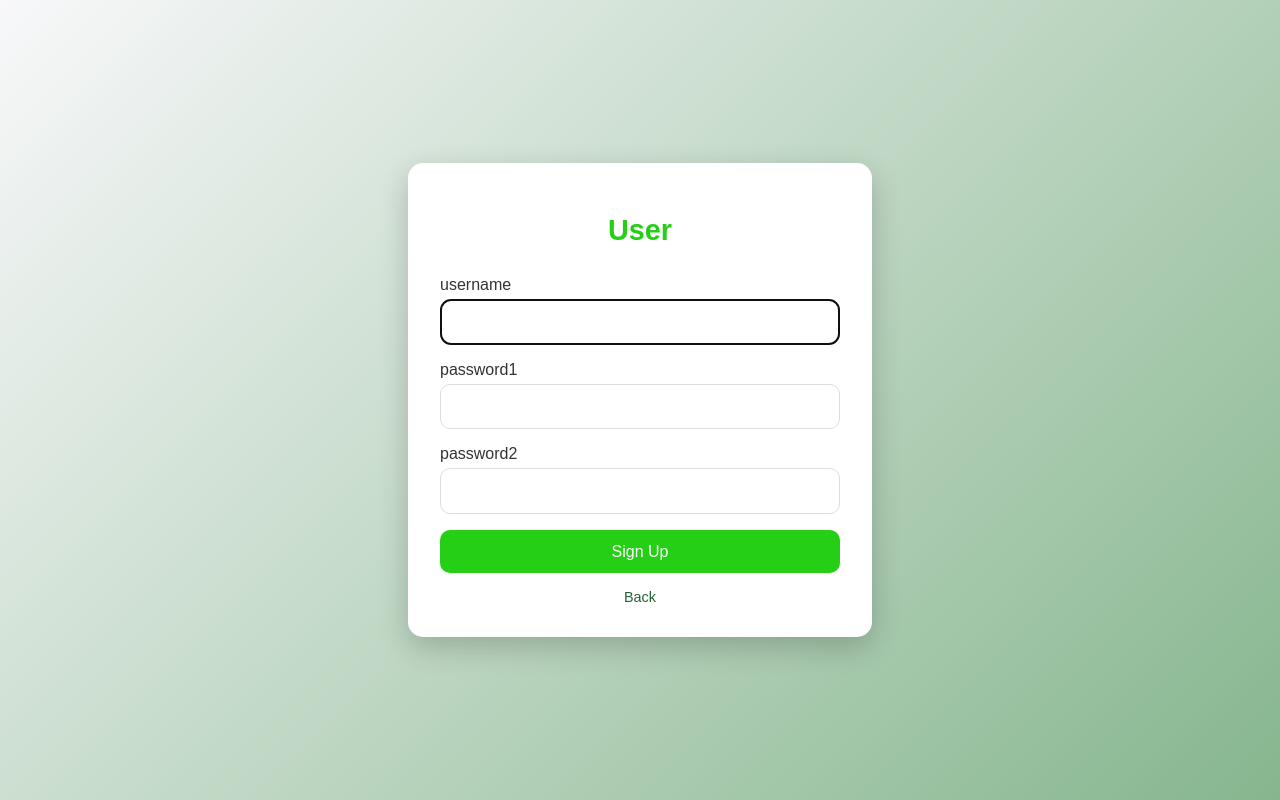
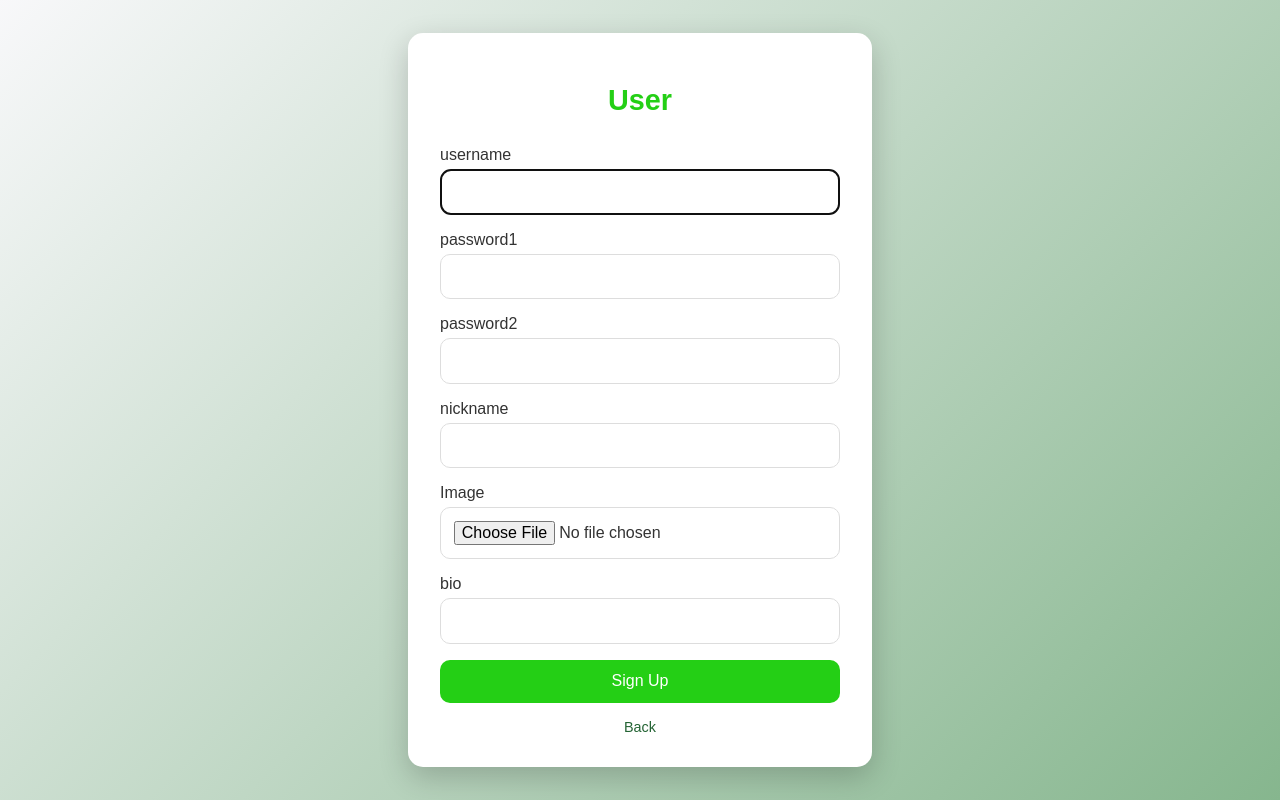
Before and after one commit to sigorzav/sparta-quest, a Django app: page /user/signup/ in a window 1280 px wide. Run offline with Django 5.2, Linux system fonts and the light colour scheme; some libraries are stand-ins or nearby versions.

Commit message:
프로필 이미지 네비 추가, 포스트 목록 컬럼 수정,

```diff
--- a/quest/chapter_03/django_pjt/common/templates/footer.html
+++ b/quest/chapter_03/django_pjt/common/templates/footer.html
@@ -1,4 +1,3 @@
 <footer>
     <script src="https://cdn.jsdelivr.net/npm/bootstrap@5.2.3/dist/js/bootstrap.bundle.min.js"></script>
-    <script src="https://cdn.startbootstrap.com/sb-forms-latest.js"></script>
 </footer>
--- a/quest/chapter_03/django_pjt/post/templates/post/post_form.html
+++ b/quest/chapter_03/django_pjt/post/templates/post/post_form.html
@@ -11,7 +11,8 @@
         <div class="row">
             <div class="col-lg-6 mx-auto">
                 <div class="page-heading">
-                    <h1>{% if is_update %}Edit Post{% else %}New Post{% endif %}</h1>
+                    <!-- Post title-->
+                    <h1 class="fw-bolder mb-1">🐶 {% if is_update %}Edit Post{% else %}New Post{% endif %}</h1>
                 </div>
                 <hr>
                 <form action="{% if is_update %}{% url 'post:post_update' post.pk %}{% else %}{% url 'post:post_create' %}{% endif %}" method="POST" enctype="multipart/form-data">
--- a/quest/chapter_03/django_pjt/post/templates/post/post_list.html
+++ b/quest/chapter_03/django_pjt/post/templates/post/post_list.html
@@ -27,7 +27,7 @@
                                 <tr>
                                     <th scope="col" style="width: 5%; text-align: center;">#</th>
                                     <th scope="col" style="width: 50%; text-align: center;">Title</th>
-                                    <th scope="col" style="width: 15%; text-align: center;">Author</th>
+                                    <th scope="col" style="width: 15%; text-align: center;">Nickname</th>
                                     <th scope="col" style="width: 20%; text-align: center;">Date</th>
                                     <th scope="col" style="width: 10%; text-align: center;">Views</th>
                                 </tr>
@@ -37,7 +37,7 @@
                                     <tr>
                                         <th scope="row" style="text-align: right;">{{ post.id }}</th>
                                         <td><a href="{% url 'post:post_detail' post.pk %}">{{ post.title }}</a></td>
-                                        <td style="text-align: center;">{{ post.author }}</td>
+                                        <td style="text-align: center;">{{ post.author.nickname }}</td>
                                         <td style="text-align: center;">{{ post.created_at|date:"Y-m-d H:i:s" }}</td>
                                         <td style="text-align: right;">{{ post.views }}</td>
                                     </tr>
--- a/quest/chapter_03/django_pjt/post/views.py
+++ b/quest/chapter_03/django_pjt/post/views.py
@@ -9,7 +9,7 @@ from .models import Post
 # 게시글 목록 조회
 @login_required
 def post_list(request):
-    posts = Post.objects.all().order_by('-pk')
+    posts = Post.objects.select_related('author').all().order_by('-pk')
 
     # 페이징
     paginator = Paginator(posts, 10)            # 페이지에서 보여줄 포스트 수
--- a/quest/chapter_03/django_pjt/user/forms.py
+++ b/quest/chapter_03/django_pjt/user/forms.py
@@ -4,4 +4,4 @@ from .models import User
 class UserCreationForm(BaseUserCreationForm):
     class Meta:
         model = User
-        fields = ["username", "password1", "password2"]
+        fields = ["username", "password1", "password2", "nickname", "profile_img", "bio"]
--- a/quest/chapter_03/django_pjt/user/models.py
+++ b/quest/chapter_03/django_pjt/user/models.py
@@ -3,6 +3,6 @@ from django.db import models
 from common.models import TimestampModel
 
 class User(AbstractUser, TimestampModel):
-    nickname    = models.CharField(max_length=20)
-    profile_img = models.ImageField(blank=True, upload_to='profile_imgs/', default='common/images/default.jpg')
-    bio         = models.TextField(blank=True)
+    nickname    = models.CharField(max_length=20, unique=True)
+    profile_img = models.ImageField(blank=True, upload_to='profile_imgs/', default='/static/common/images/default.jpg')
+    bio         = models.CharField(blank=True, max_length=200)
--- a/quest/chapter_03/django_pjt/user/templates/user/signup.html
+++ b/quest/chapter_03/django_pjt/user/templates/user/signup.html
@@ -24,6 +24,18 @@
                 <label for="password2" class="form-label" style="text-align: left; display: block; padding-bottom: 5px;">password2</label>
                 {{ form.password2 }}
             </div>
+            <div class="mb-3">
+                <label for="nickname" class="form-label" style="text-align: left; display: block; padding-bottom: 5px;">nickname</label>
+                {{ form.nickname }}
+            </div>
+            <div class="mb-3">
+                <label for="post_img" class="form-label" style="text-align: left; display: block; padding-bottom: 5px;">Image</label>
+                {{ form.profile_img }}
+            </div>
+            <div class="mb-3">
+                <label for="bio" class="form-label" style="text-align: left; display: block; padding-bottom: 5px;">bio</label>
+                {{ form.bio }}
+            </div>
             <button type="submit">Sign Up</button>
         </form>
         <a href="#" onclick="window.history.back(); return false;">Back</a>
```
Also changed, not shown: quest/chapter_03/django_pjt/common/templates/navbar.html (+7 -0 lines), quest/chapter_03/django_pjt/db.sqlite3, quest/chapter_03/django_pjt/media/post_imgs/KakaoTalk_20241121_192801537.jpg (added), quest/chapter_03/django_pjt/media/post_imgs/KakaoTalk_20241121_192801537_01.jpg (added), quest/chapter_03/django_pjt/post/static/post/css/styles.css, quest/chapter_03/django_pjt/user/migrations/0002_alter_user_bio.py (added), quest/chapter_03/django_pjt/user/migrations/0003_alter_user_nickname.py (added).
